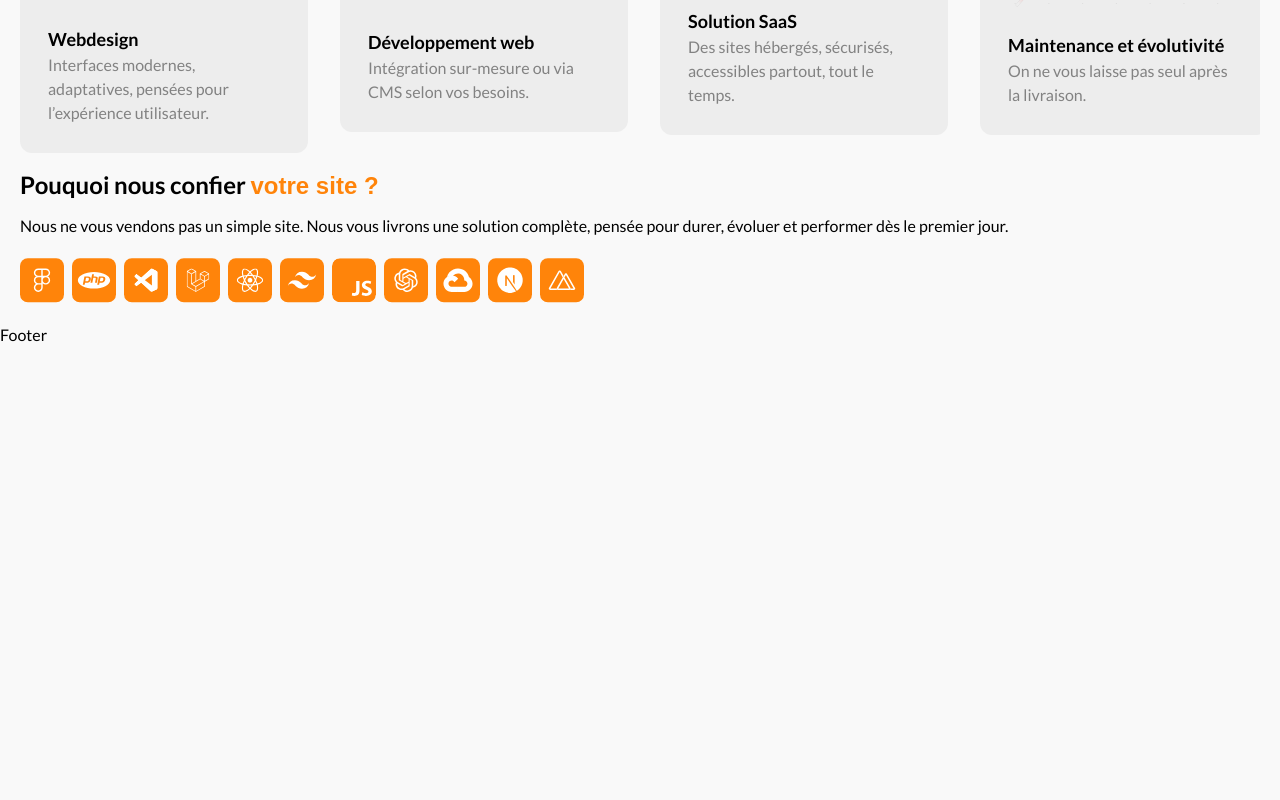
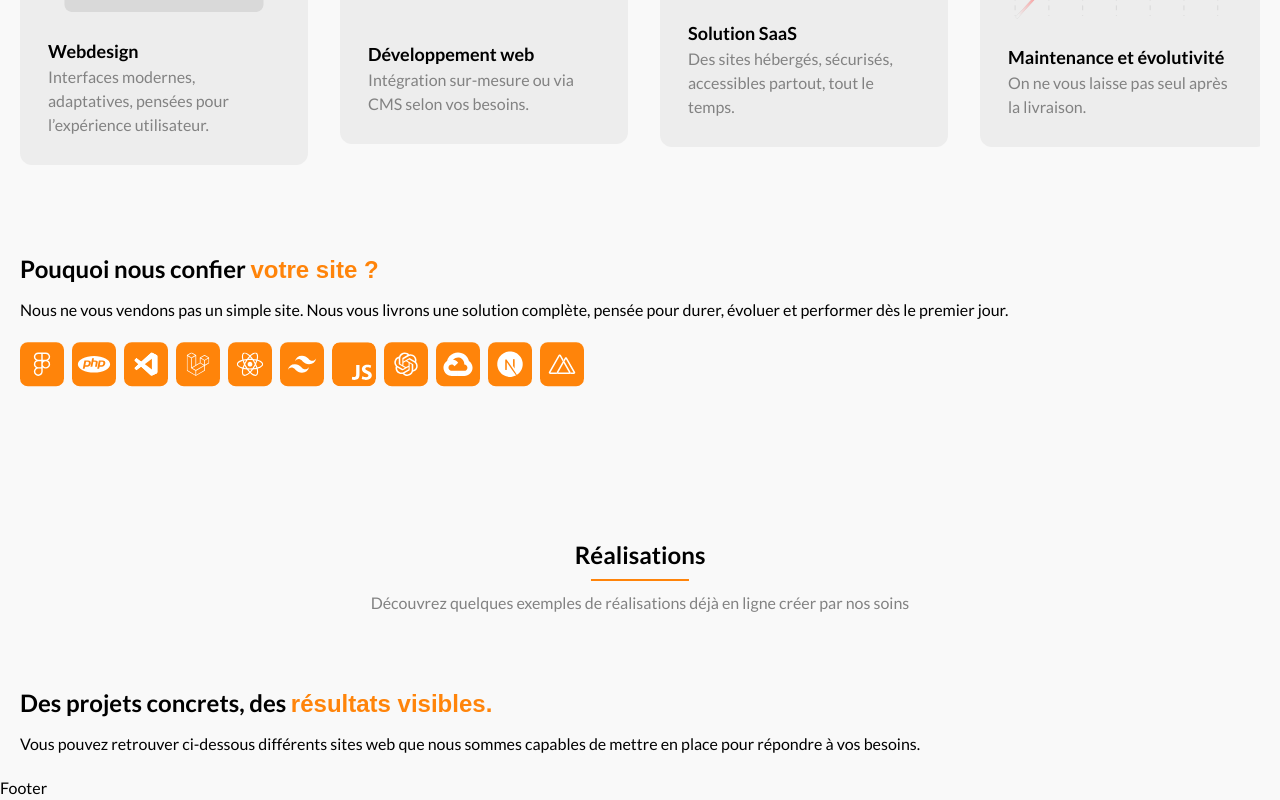
Before and after one commit to arizona-08/wapycloud, a Next.js app: page / in a window 1280 px wide. Shown: the part 1182-1982 px from the top of the page. Before the commit the page ends 1529 px from the top, so only its background shows below. Built offline with nearby package versions, Linux system fonts and the light colour scheme; a web font is replaced by a local one.

Commit message:
started project section

```diff
--- /dev/null
+++ b/app/components/ProjectCard/ProjectCard.tsx
@@ -0,0 +1,9 @@
+import React from 'react'
+
+function ProjectCard() {
+  return (
+    <div>ProjectCard</div>
+  )
+}
+
+export default ProjectCard
--- /dev/null
+++ b/app/components/ProjectCard/ProjectDescription.tsx
@@ -0,0 +1,34 @@
+import { triggerAsyncId } from 'async_hooks';
+import React from 'react'
+import ProjectTag from './ProjectTag';
+
+interface ProjectDescriptionProps {
+  title: string;
+  description: string;
+  link: string;
+  tags: string[];
+  date: string;
+}
+function ProjectDescription({title, description, link, tags, date }: ProjectDescriptionProps) {
+  return (
+    <div className="p-4 bg-white">
+      <ul className="tags-container flex items-center gap-1">
+        {tags.map((tag, index) => (
+          <li key={index}>
+            <ProjectTag text={tag} />
+          </li>
+        ))}
+      </ul>
+
+      <div>
+        <h3 className="text-xl font-bold mt-4 mb-2">{title}</h3>
+        <p className="text-custom-text-gray mb-4">{description}</p>
+        <a href={link} target="_blank" rel="noopener noreferrer" className="text-primary hover:underline">
+          Voir le projet
+        </a>
+      </div>
+    </div>
+  )
+}
+
+export default ProjectDescription
--- /dev/null
+++ b/app/components/ProjectCard/ProjectImg.tsx
@@ -0,0 +1,16 @@
+import React from 'react'
+
+interface ProjectImgProps {
+  title: string;
+  description: string
+}
+
+function ProjectImg() {
+  return (
+    <div>
+
+    </div>
+  )
+}
+
+export default ProjectImg
--- /dev/null
+++ b/app/components/ProjectCard/ProjectTag.tsx
@@ -0,0 +1,15 @@
+import React from 'react'
+
+interface ProjectTagProps {
+  text: string;
+}
+
+function ProjectTag({text}: ProjectTagProps) {
+  return (
+    <span className="inline-block bg-custom-background-beige rounded-full p-1">
+      {text}
+    </span>
+  )
+}
+
+export default ProjectTag
--- a/app/page.tsx
+++ b/app/page.tsx
@@ -1,12 +1,14 @@
 import Image from "next/image";
 import HeroSection from "./sections/HeroSection";
 import AboutUsSection from "./sections/AboutUsSection";
+import RealisationsSection from "./sections/RealisationsSection";
 
 export default function Home() {
   return (
     <div className="">
       <HeroSection />
       <AboutUsSection />
+      <RealisationsSection />
     </div>
   );
 }
--- a/app/sections/AboutUsSection.tsx
+++ b/app/sections/AboutUsSection.tsx
@@ -45,7 +45,7 @@ function AboutUsSection() {
     <section className="mt-28">
       <div className="p-5">
         <section>
-          <div className="text-center mb-15">
+          <div className="text-center mb-18">
             <Title text="À propos" />
             <p className="text-custom-text-gray mt-5">Avec 12 années d'expertise au total, notre équipe est là pour vous accompagner à réaliser votre site web</p>
           </div>
@@ -72,7 +72,7 @@ function AboutUsSection() {
           </ul>
         </section>
 
-        <section>
+        <section className="mt-18">
           <div>
             <h3 className="text-2xl font-bold mb-3">Pouquoi nous confier <span className="font-secondary text-primary">votre site ?</span></h3>
             <p>
--- /dev/null
+++ b/app/sections/RealisationsSection.tsx
@@ -0,0 +1,25 @@
+import React from 'react'
+import Title from '../components/Title'
+
+function RealisationsSection() {
+  return (
+    <section className="mt-28">
+      <div className="p-5">
+        <div className="text-center mb-18">
+          <Title text="Réalisations"/>
+          <p className="text-custom-text-gray mt-5">Découvrez quelques exemples de réalisations déjà en ligne créer par nos soins</p>
+        </div>
+
+        <div>
+          <h3 className="text-2xl font-bold mb-3">Des projets concrets, des <span className="font-secondary text-primary">résultats visibles.</span></h3>
+          <p>
+            Vous pouvez retrouver ci-dessous différents sites web que nous sommes capables
+            de mettre en place pour répondre à vos besoins.
+          </p>
+        </div>
+      </div>
+    </section>
+  )
+}
+
+export default RealisationsSection
```
